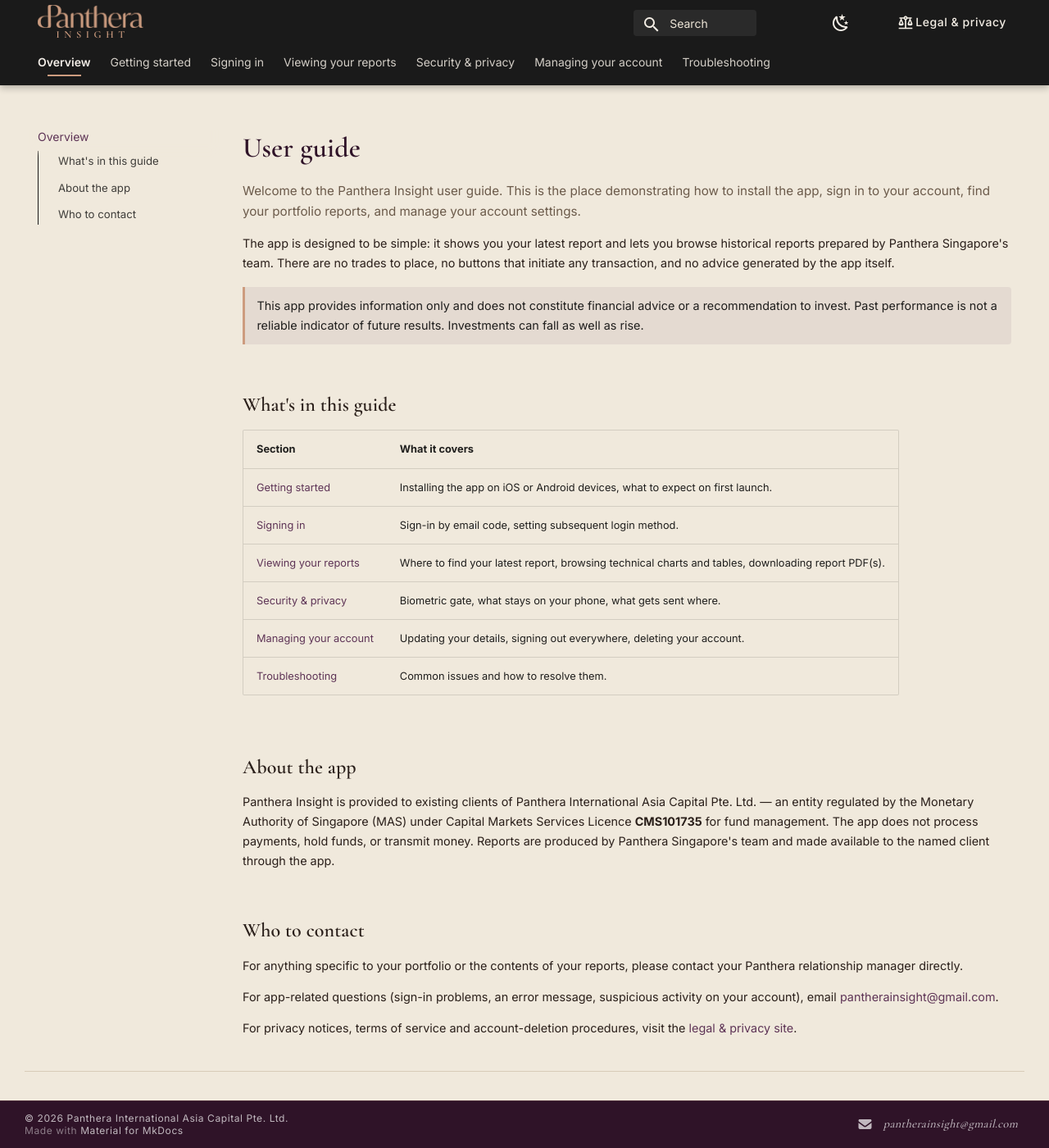
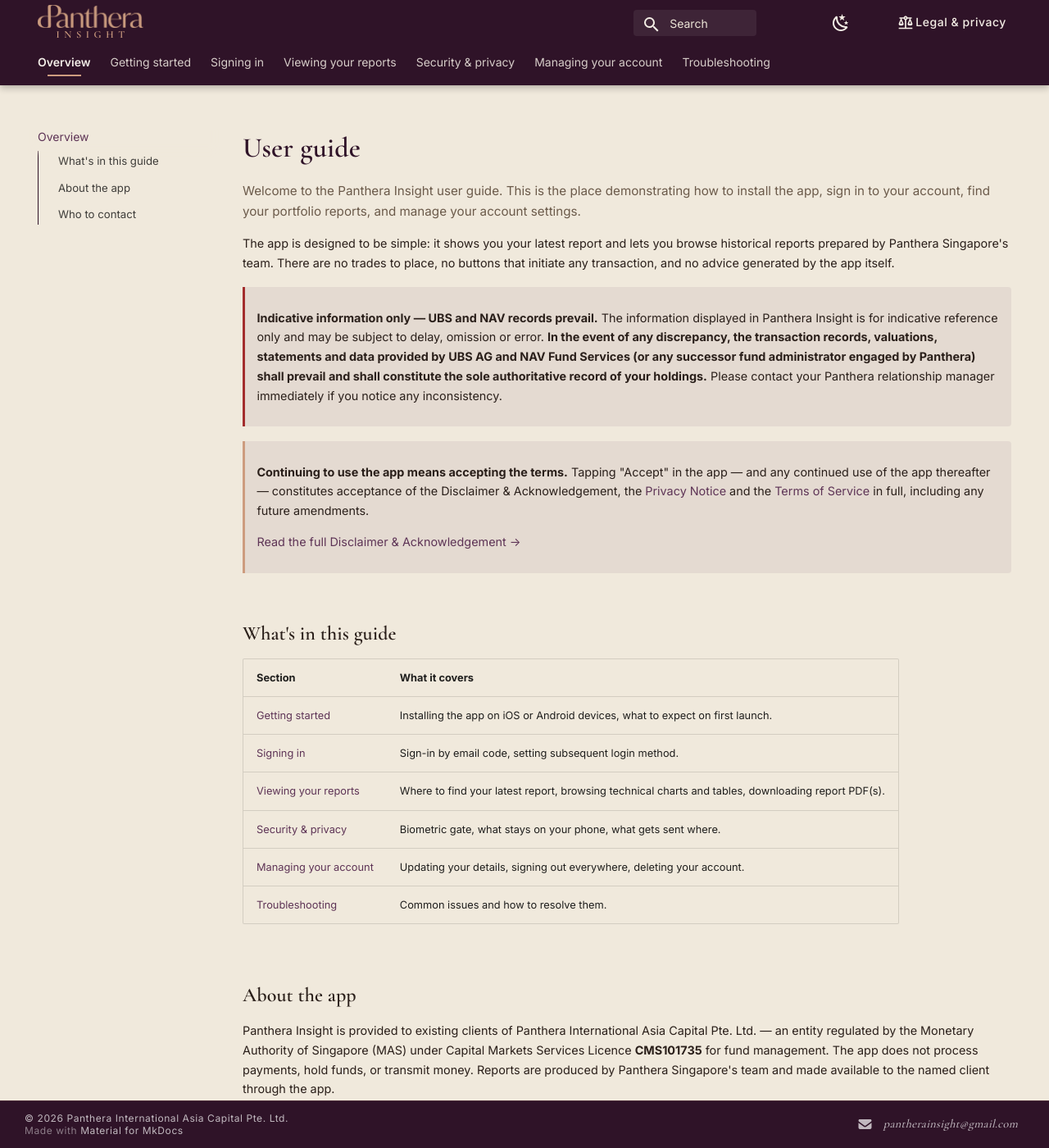
Before and after one commit to panthera-sg/panthera-insight-user-guide, an MkDocs documentation site: the page built from docs/index.md, in a window 1280 px wide and 1400 px high. Shown: the whole window at 82% size. Built offline with MkDocs 1.6.1 and Material for MkDocs 9.7.7, drawn with Linux system fonts in a browser that asks for light colours.

Commit message:
Add focus to data disclaimer on index page.

```diff
--- a/docs/index.md
+++ b/docs/index.md
@@ -9,8 +9,14 @@
 
 The app is designed to be simple: it shows you your latest report and lets you browse historical reports prepared by Panthera Singapore's team. There are no trades to place, no buttons that initiate any transaction, and no advice generated by the app itself.
 
-<div class="callout">
-This app provides information only and does not constitute financial advice or a recommendation to invest. Past performance is not a reliable indicator of future results. Investments can fall as well as rise.
+<div class="callout danger" markdown>
+**Indicative information only — UBS and NAV records prevail.** The information displayed in Panthera Insight is for indicative reference only and may be subject to delay, omission or error. **In the event of any discrepancy, the transaction records, valuations, statements and data provided by UBS AG and NAV Fund Services (or any successor fund administrator engaged by Panthera) shall prevail and shall constitute the sole authoritative record of your holdings.** Please contact your Panthera relationship manager immediately if you notice any inconsistency.
+</div>
+
+<div class="callout" markdown>
+**Continuing to use the app means accepting the terms.** Tapping "Accept" in the app — and any continued use of the app thereafter — constitutes acceptance of the Disclaimer &amp; Acknowledgement, the [Privacy Notice](https://panthera-sg.github.io/panthera-insight-legal/privacy.html) and the [Terms of Service](https://panthera-sg.github.io/panthera-insight-legal/terms.html) in full, including any future amendments.
+
+[Read the full Disclaimer & Acknowledgement →](https://panthera-sg.github.io/panthera-insight-legal/)
 </div>
 
 ## What's in this guide
--- a/docs/stylesheets/extra.css
+++ b/docs/stylesheets/extra.css
@@ -32,9 +32,9 @@
    Background warmed to a soft parchment so the page no longer reads
    as pure white-glare against the deep-purple chrome. */
 [data-md-color-scheme="panthera-light"] {
-  --md-primary-fg-color:           #1A1A1A;
-  --md-primary-fg-color--light:    #2F1328;
-  --md-primary-fg-color--dark:     #2F1328;
+  --md-primary-fg-color:           #2F1328;
+  --md-primary-fg-color--light:    #5E3456;
+  --md-primary-fg-color--dark:     #1A0E18;
   --md-primary-bg-color:           #F5EFE6;
   --md-primary-bg-color--light:    #ECE4D6;
 
@@ -66,9 +66,9 @@
 [data-md-color-scheme="slate"] {
   --md-hue:                        290;
 
-  --md-primary-fg-color:           #2F1328;
-  --md-primary-fg-color--light:    #4A2440;
-  --md-primary-fg-color--dark:     #1A0E18;
+  --md-primary-fg-color:           #1A0E18;
+  --md-primary-fg-color--light:    #2F1328;
+  --md-primary-fg-color--dark:     #120A11;
   --md-primary-bg-color:           #F3EEE8;
   --md-primary-bg-color--light:    #E4C6B0;
 
```
Also changed, not shown: docs/user-guide/viewing-reports.md (+2 -2 lines).
